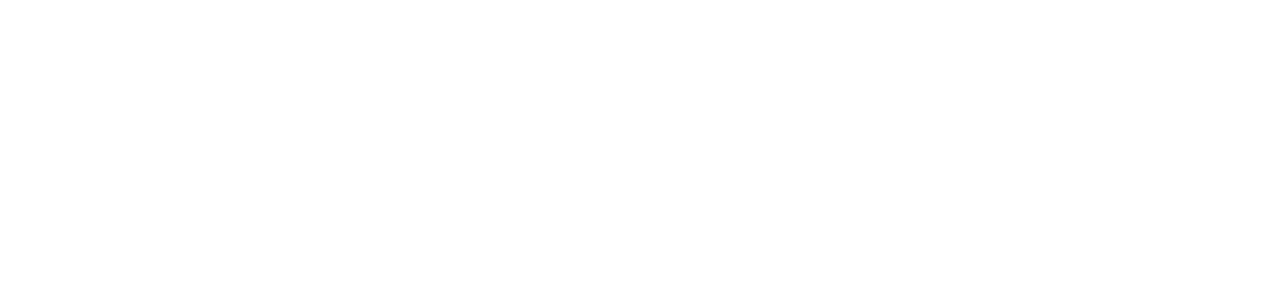
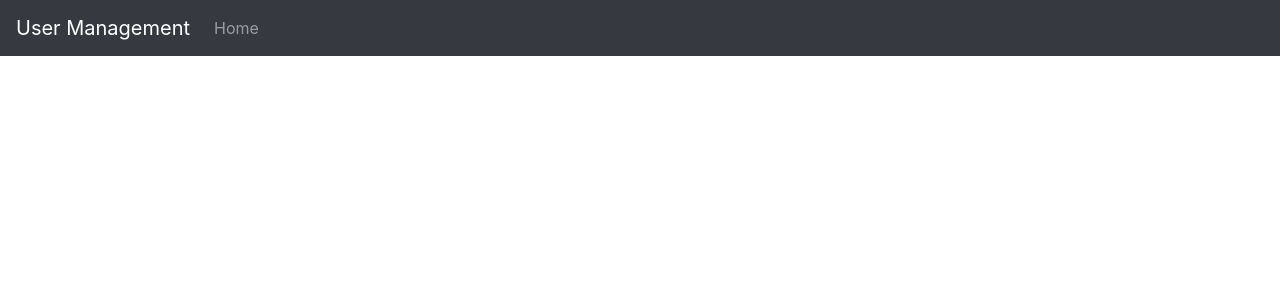
Before and after one commit to SH-H-B/Isosec-test, a React (Create React App) app in the folder view/user-management/: page / in a window 1280 px wide. Shown: the top 300 px of the page. Built offline with nearby package versions, Linux system fonts and the light colour scheme.

Commit message:
App.js,Header,@reach/router

```diff
--- a/view/user-management/package.json
+++ b/view/user-management/package.json
@@ -3,6 +3,7 @@
   "version": "0.1.0",
   "private": true,
   "dependencies": {
+    "@reach/router": "^1.2.1",
     "bootstrap": "^4.3.1",
     "jquery": "^3.4.1",
     "react": "^16.9.0",
--- a/view/user-management/src/App.js
+++ b/view/user-management/src/App.js
@@ -1,7 +1,12 @@
 import React from "react";
+import Header from "./components/Header";
 
 function App() {
-  return <div className="App" />;
+  return (
+    <div className="App">
+      <Header />
+    </div>
+  );
 }
 
 export default App;
--- /dev/null
+++ b/view/user-management/src/components/Header.jsx
@@ -0,0 +1,25 @@
+import React from "react";
+import { Link } from "@reach/router";
+
+const Header = () => {
+  return (
+    <div>
+      <nav className="navbar navbar-expand-lg navbar-dark bg-dark">
+        <a className="navbar-brand text-white" href="/">
+          User Management
+        </a>
+        <div className="collapse navbar-collapse" id="navbarSupportedContent">
+          <ul className="navbar-nav mr-auto">
+            <li className="nav-item">
+              <Link className="nav-link" to="/">
+                Home
+              </Link>
+            </li>
+          </ul>
+        </div>
+      </nav>
+    </div>
+  );
+};
+
+export default Header;
```
Also changed, not shown: 1 other file (tests, documents, lock files or other folders).
